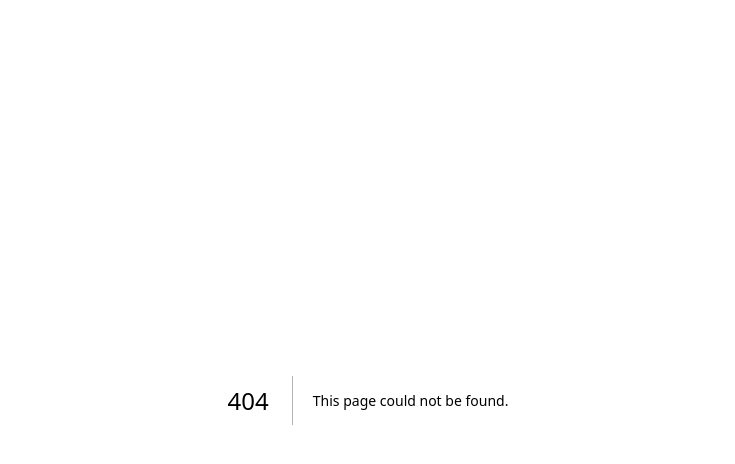
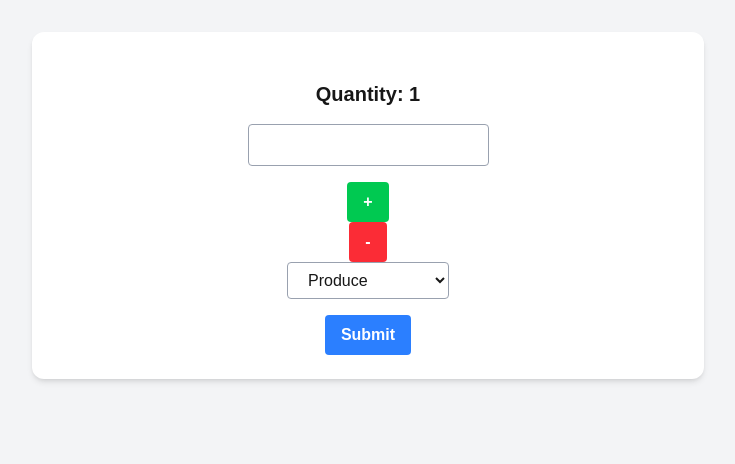
Before and after one commit to MatthewPereira6317/cprg306-assignments, a Next.js app: page /week-5 in a window 1280 px wide. Before the commit this address had no page. Shown: the top 464 px of the page, without its empty margins (272-1007 px from the left). Built offline with nearby package versions, Linux system fonts and the light colour scheme.

Commit message:
Commit Week 5

```diff
--- a/app/page.js
+++ b/app/page.js
@@ -15,6 +15,9 @@
           <li>
             <Link href="/week-4">Week 4 Assignment</Link>
           </li>
+          <li>
+            <Link href="/week-5">Week 5 Assignment</Link>
+          </li>
         </ul>
       </div>
     </main>
--- /dev/null
+++ b/app/week-5/new-item.js
@@ -0,0 +1,97 @@
+"use client"
+
+import { useState } from "react";
+
+export default function NewItem() {
+    const [name, setName] = useState("");
+    const [quantity, setQuantity] = useState(1);
+    const [category, setCategory] = useState("produce");
+
+    const increment = () => {
+        if (quantity < 20) {
+            setQuantity(quantity + 1);
+        }
+    }
+
+    const decrement = () => {
+        if (quantity > 1) {
+            setQuantity(quantity - 1);
+        }
+    }
+
+     const handleSubmit = (event) => {
+        event.preventDefault();
+
+        const newItem = {
+            name: name,
+            quantity: quantity,
+            category: category
+        }
+        console.log(newItem);
+        alert(`Item added: ${name}, Quantity: ${quantity}, Category: ${category}`);
+        setName("");
+        setQuantity(1);
+        setCategory("produce");
+    }
+
+    return (
+        <div className="flex flex-col items-center justify-center">
+            <h2 className="mb-4 text-xl font-bold">Quantity: {quantity}</h2>
+            <div>
+                <input
+                type="text"
+                value={name}
+                onChange={(e) => setName(e.target.value)}
+                required
+                className="border border-gray-400 rounded py-2 px-4 mb-4"
+            />
+            </div>
+            <div>
+                <button
+                type="button"
+                onClick={increment}
+                disabled={quantity === 20}
+                className="bg-green-500 hover:bg-green-700 text-white font-bold py-2 px-4 rounded">
+                    +
+                </button>
+            </div>
+            <div>
+                <button
+                type="button"
+                onClick={decrement}
+                disabled={quantity === 1}
+                className="bg-red-500 hover:bg-red-700 text-white font-bold py-2 px-4 rounded">
+                    -
+                </button>
+            </div>
+            <div>
+                <select
+                value={category}
+                onChange={(e) => setCategory(e.target.value)}
+                className="border border-gray-400 rounded py-2 px-4 mb-4"
+                >
+                    <option value="Produce">Produce</option>
+                    <option value="Dairy">Dairy</option>
+                    <option value="Bakery">Bakery</option>
+                    <option value="Meat">Meat</option>
+                    <option value="Frozen Foods">Frozen Foods</option>
+                    <option value="Canned Goods">Canned Goods</option>
+                    <option value="Dry Goods">Dried Goods</option>
+                    <option value="Beverages">Beverages</option>
+                    <option value="Snacks">Snacks</option>
+                    <option value="Household">Household</option>
+                    <option value="Other">Other</option>
+                </select>
+            </div>
+            <div>
+                <button
+                    type="button"
+                    onClick={handleSubmit}
+                    className="bg-blue-500 hover:bg-blue-700 text-white font-bold py-2 px-4 rounded"
+                >
+                    Submit
+                </button>
+            </div>
+        </div>
+    );
+}
--- /dev/null
+++ b/app/week-5/page.js
@@ -0,0 +1,12 @@
+import NewItem from './new-item';
+
+export default function Page() {
+    return (
+        <main className="min-h-screen bg-gray-100 p-8">
+            <div className="mx-auto max-w-2xl rounded-xl bg-white p-6 shadow-md">
+                <h1 className="mb-6 text-3xl font-bold text-gray-900"></h1>
+                <NewItem />
+            </div>
+        </main>
+    );
+}
```
